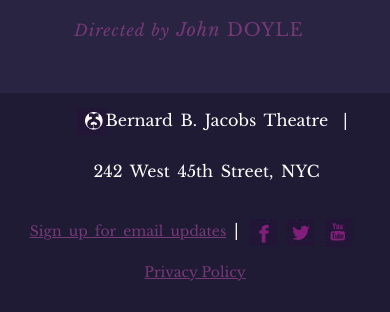
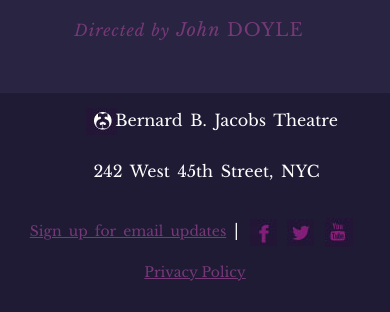
Before and after one commit to sherigr/colorP, a PHP site: page /home.html in a window 390 px wide. Shown: the part 2766-3078 px from the top of the page. Run offline with PHP 8.4, Linux system fonts and the light colour scheme.

Commit message:
theatre pipe display none xs

```diff
--- a/css/style.css
+++ b/css/style.css
@@ -488,6 +488,13 @@ Media Queries
 	}
 }
 
+@media (max-width: 599px) {
+		/*playing around w/pipe size */
+	#theatre-pipe {
+		display: none;
+	}
+}
+
 /*@media (max-width: 580px) {
 	#theatre-pipe {
 		display: none;
```
